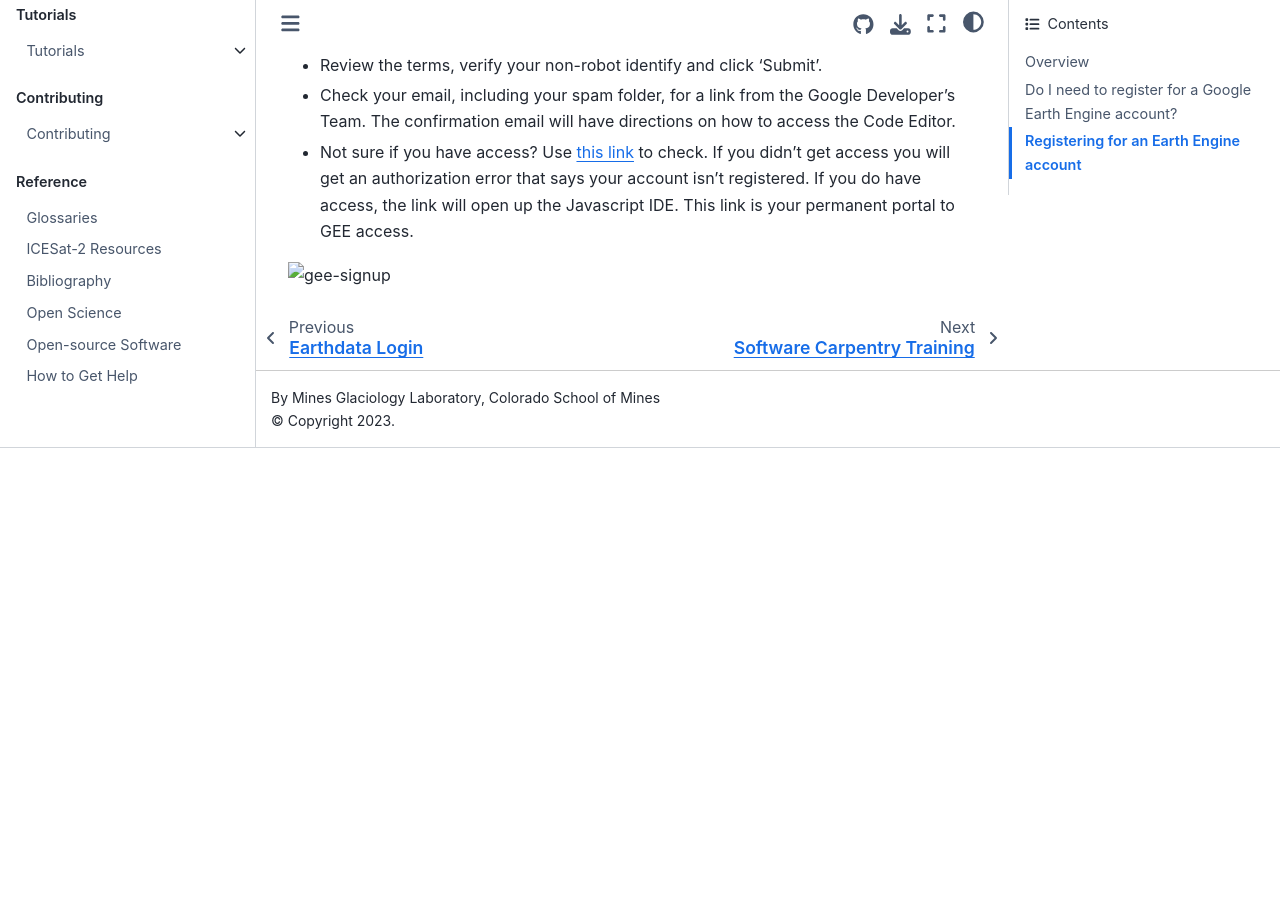
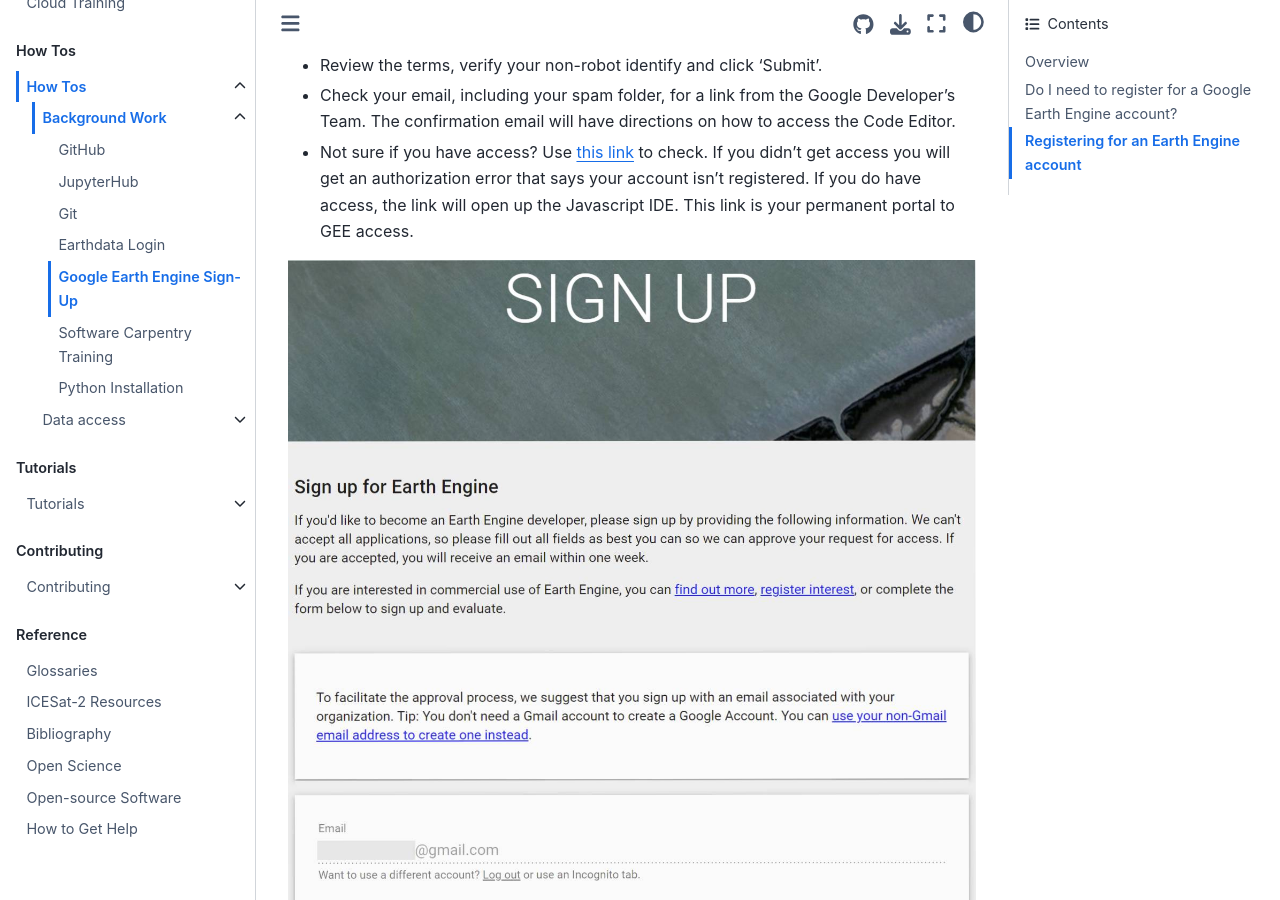
Before and after one commit to CryoInTheCloud/CryoCloudWebsite, a Jupyter Book: the page built from book/how_tos/background/earthengine.md, in a window 1280 px wide and 900 px high, scrolled down 747 px. Built offline with Jupyter Book 1.0.4 settings and Sphinx 7.4.7 and the Sphinx Book theme 1.1.4, drawn with Linux system fonts in a browser that asks for light colours; pages that are not in the unit, such as notebooks, are missing from menus; before the commit the page ends 1195 px from its top, so only the background shows below that.

Commit message:
fixing image links

```diff
--- a/book/how_tos/background/earthengine.md
+++ b/book/how_tos/background/earthengine.md
@@ -17,4 +17,4 @@
 * Check your email, including your spam folder, for a link from the Google Developer’s Team. The confirmation email will have directions on how to access the Code Editor.
 * Not sure if you have access? Use [this link](https://code.earthengine.google.com/) to check. If you didn’t get access you will get an authorization error that says your account isn’t registered. If you do have access, the link will open up the Javascript IDE. This link is your permanent portal to GEE access.
 
-![gee-signup](../img/gee-signup.jpeg)
+![gee-signup](../../img/gee-signup.jpeg)
```
